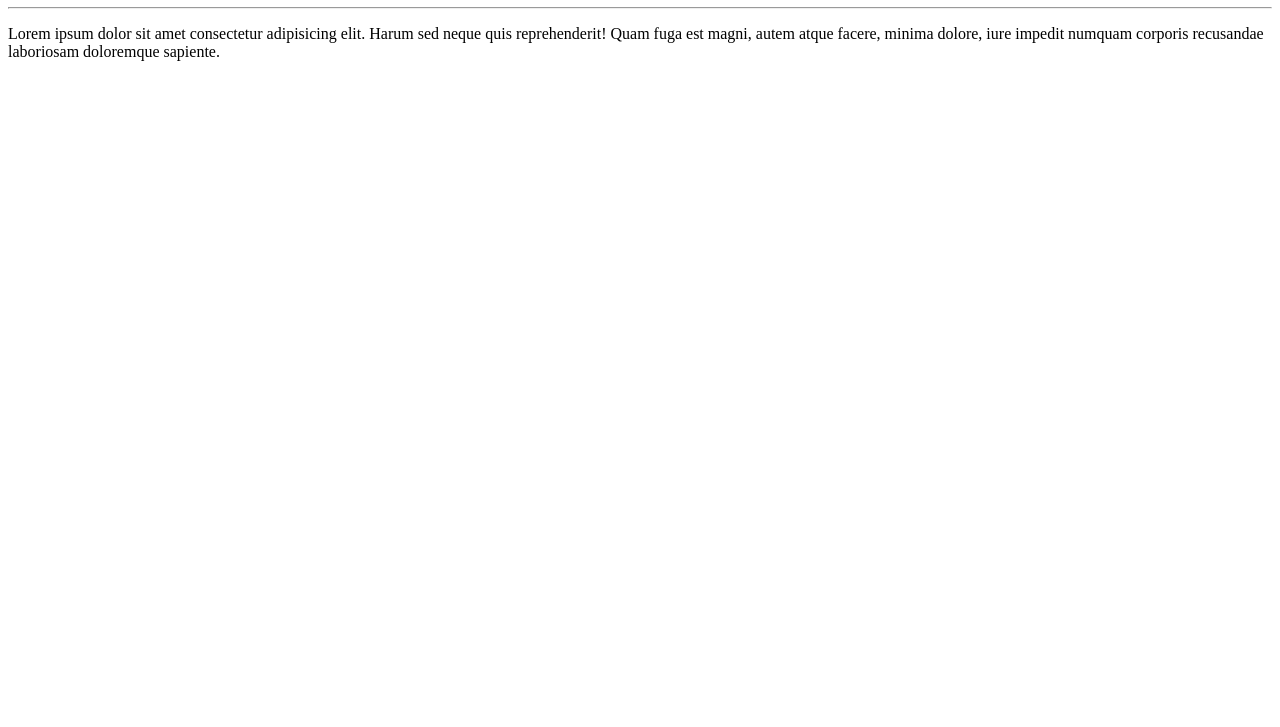
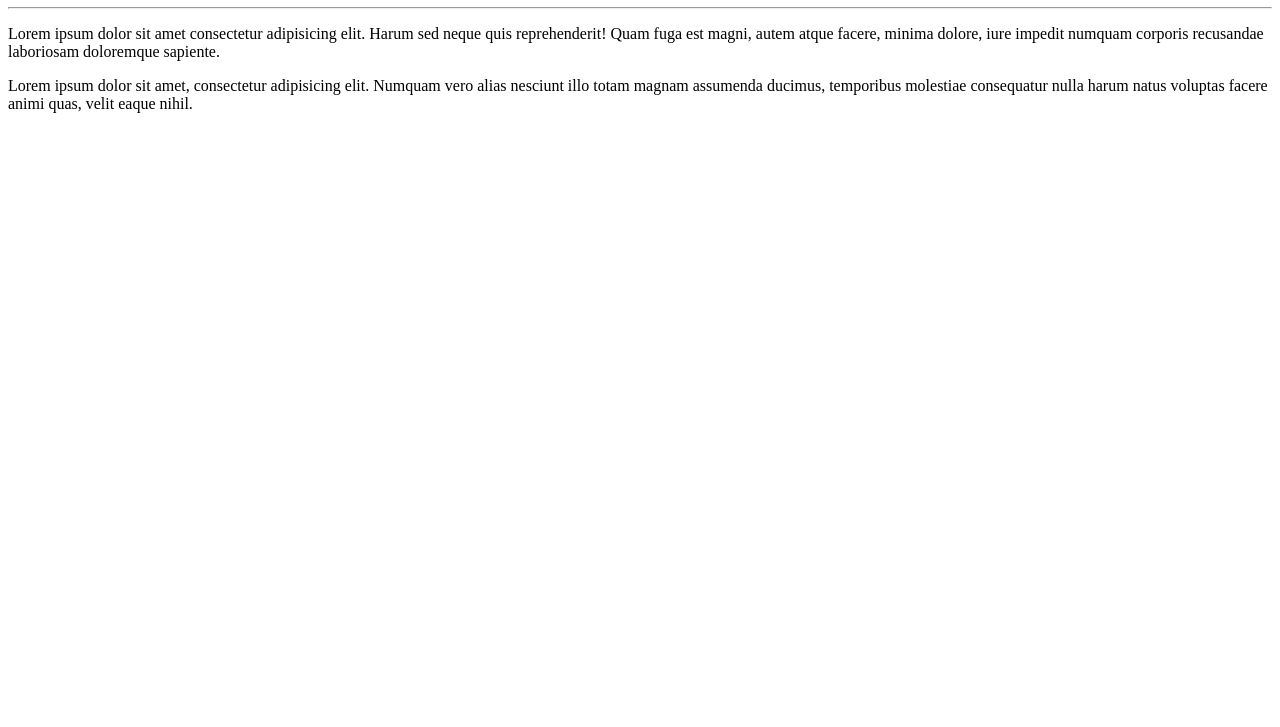
Before and after one commit to Gabriel-Gaspar1/Ol-Mundo, a plain HTML site: page site-exemplo/index.html in a window 1280 px wide. Shown: the part 73-800 px from the top of the page. Drawn offline with Linux system fonts and the light colour scheme.

Commit message:
adicionei um parágrafo

```diff
--- a/site-exemplo/index.html
+++ b/site-exemplo/index.html
@@ -10,5 +10,6 @@
     <h1>Olá, Mundo!</h1>
     <hr>
     <p>Lorem ipsum dolor sit amet consectetur adipisicing elit. Harum sed neque quis reprehenderit! Quam fuga est magni, autem atque facere, minima dolore, iure impedit numquam corporis recusandae laboriosam doloremque sapiente.</p>
+    <p>Lorem ipsum dolor sit amet, consectetur adipisicing elit. Numquam vero alias nesciunt illo totam magnam assumenda ducimus, temporibus molestiae consequatur nulla harum natus voluptas facere animi quas, velit eaque nihil.</p>
 </body>
 </html>
```
